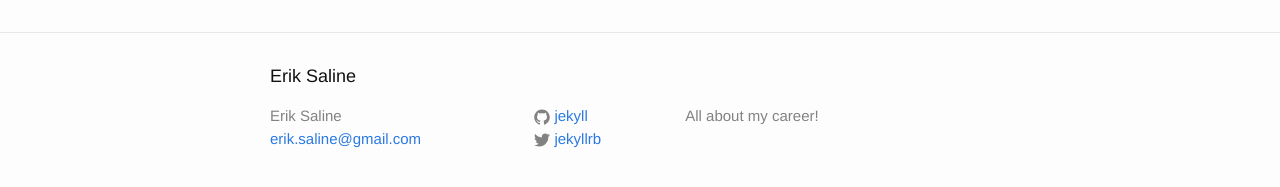
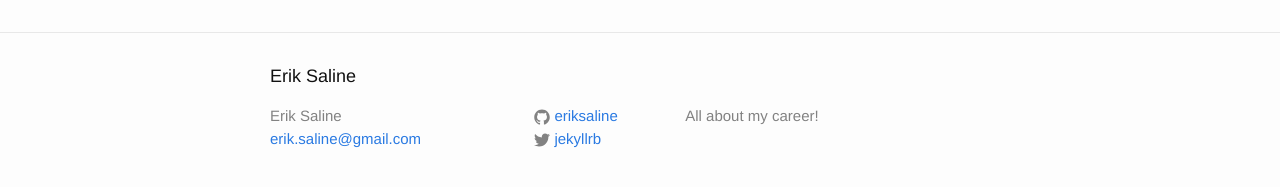
Before and after one commit to eriksaline/eriksaline.github.io, a Jekyll site: the page built from about.md, in a window 1280 px wide. Shown: the part 318-505 px from the top of the page. Built offline with Jekyll 4.4.1, drawn with Linux system fonts in a browser that asks for light colours.

Commit message:
Updated github_username in _config.yml

```diff
--- a/_config.yml
+++ b/_config.yml
@@ -13,7 +13,7 @@ description: > # this means to ignore newlines until "baseurl:"
 baseurl: "" # the subpath of your site, e.g. /blog
 url: "http://eriksaline.github.io" # the base hostname & protocol for your site
 twitter_username: jekyllrb
-github_username:  jekyll
+github_username:  eriksaline
 
 # Build settings
 markdown: kramdown
```
